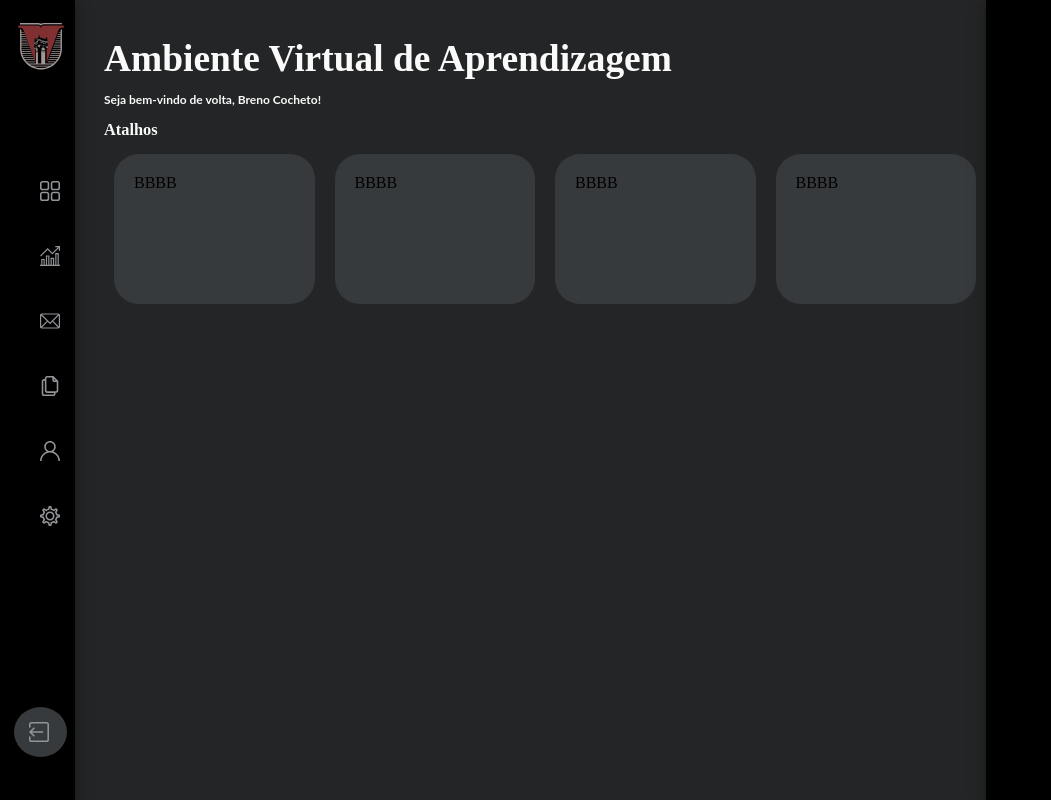
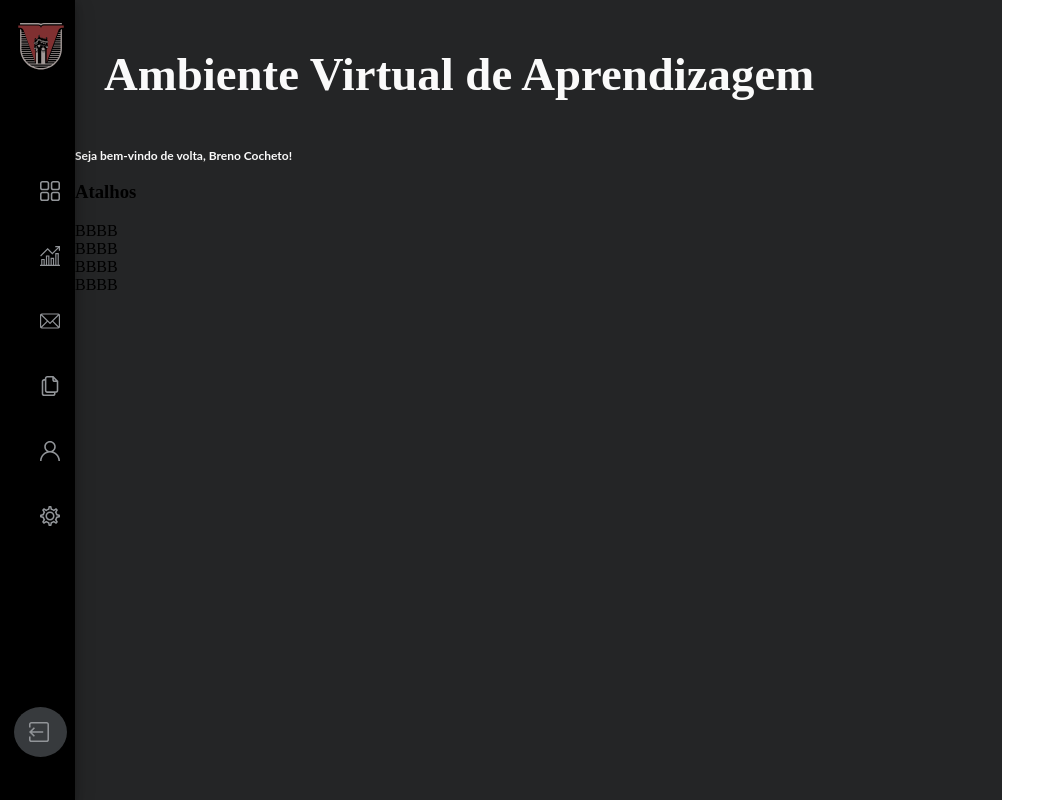
Before and after one commit to UniversidadeDeVassouras/labproginter-2020.2-BrenoCocheto-p2, a Flask app: page / in a window 1280 px wide. Shown: the whole page, without its empty margins (0-1051 px from the left). Run offline with Flask 2, Linux system fonts and the light colour scheme.

Commit message:
Update main.css

```diff
--- a/application/view/static/css/main.css
+++ b/application/view/static/css/main.css
@@ -1,20 +1,34 @@
+/** base.html **/
+
 body{
     margin: 0px;
     padding: 0px;
     display: grid;
-    grid-template-areas: "header content";
-    grid-template-columns: 75px 1fr;
+    grid-template-areas: "header content side";
+    grid-template-columns: 75px 1fr 0.3fr;
     grid-template-rows: 100vh;
 }
-
+/** valores globais **/
 :root{
     --icolor: white;
     --iheight: 20px;
     --iwidth: 20px;
     --imarginr: 18px;
     --imargint: 45px;
+
 }
 
+@font-face {
+  font-family: 'Lato';
+  src: url('../fonts/Lato.ttf') format("ttf");
+}
+
+@font-face {
+  font-family: 'Raleway';
+  src: url('../fonts/Raleway.ttf') format("ttf");
+}
+
+/**código base.html**/
 #header{
     z-index: 2;
     grid-area: header;
@@ -104,6 +118,11 @@ body{
     background-color: #242526;
 }
 
+#side{
+    background-color: black;
+    box-shadow: 0 4px 8px 0 rgba(0, 0, 0, 0.2), 0 6px 20px 0 rgba(0, 0, 0, 0.19);
+}
+
 .circular-button {
   background-color:#373A3D;
   border: none;
@@ -117,79 +136,178 @@ body{
   font-size: 16px;
   border-radius: 50%;
 }
+/** home.html **/
+/** título **/
 
-#home{
-    padding-left: 29px;
-    display: grid;
-    grid-template-areas:
-    "title help side"
-    "sub sub side"
-    "summary summary side"
-    "shortcuts shortcuts side"
-    "select select side"
-    "subjects subjects side";
-    grid-template-rows: 10vh 3vh 5vh 12vh 15vh 55vh;
-    grid-template-columns: 2fr 1fr 1fr;
-}
-
-#h-title{
-    grid-area: title;
-    font-family: "Raleway";
-    src: url("../fonts/Raleway.ttf") format("ttf");
-    color: #FAFAFA;
-    font-size: 32px;
+#h-section-title{
+    padding-top: 20px;
+    display: flex;
+    flex-direction: row;
+    flex-wrap: wrap;
+    justify-content: space-between;
 }
 
 
-#h-sub{
-    grid-area: sub;
-     font-family: "Lato";
-    src: url("../fonts/Lato.ttf") format("ttf");
+#h-title{
+    font-family: "Raleway";
     color: #FAFAFA;
-    font-size: 12px;
+    font-size: 40px;
+    font-weight: bold;
+    padding-left: 29px;
 }
 
-
-#h-help{
-    grid-area: help;
+.button-help {
+   -webkit-border-radius: 12px;
+   -moz-border-radius: 12px;
+   border-radius: 12px;
+   color: #FAFAFA;
+   font-family: "Lato";
+   font-weight: bolder;
+   font-size: 12px;
+   padding: 15px;
+   background-color: #781E20;
+   -webkit-box-shadow: 0 3px 8px 0 #000000;
+   -moz-box-shadow: 0 3px 8px 0 #000000;
+   box-shadow: 0 3px 8px 0 #000000;
+   text-decoration: none;
+   display: inline-block;
+   cursor: pointer;
+   text-align: center;
+   margin-bottom: 15px;
+   margin-right: 28px;
 }
 
-#h-summary{
-    grid-area: summary;
+/** subtitulo **/
+
+#h-sub-t{
+    display: flex;
+    flex-direction: row;
+    padding-left: 29px;
+}
+
+#h-sub{
+    font-family: "Lato";
+    font-size: 12px;
+    color: #FAFAFA;
+}
+/** atalhos **/
+
+#h-shortcuts-f{
+    display: flex;
+    flex-direction: row;
+    flex-wrap: wrap;
+    justify-content: space-around;
+    padding-top: 28.5px;
+    padding-left: 29px;
+}
+
+#h-shortcuts-title{
+    padding-left: 35px;
     font-family: "Raleway";
-    src: url("../fonts/Raleway.ttf") format("ttf");
+    font-weight: bold;
+    font-size: 14px;
     color: #FAFAFA;
+    padding-right: 100%;
+}
+
+#h-shortcuts-card{
+    background-color: #373A3D;
+    margin-top: 14px;
+    height: 110px;
+    width: 210px;
+    border-radius: 12px;
+    box-shadow: 3px 4px 7px 1px rgba(0, 0, 0, 0.43);
+    display: grid;
+    grid-template-areas: "title-s" "content-s";
+    grid-template-rows: 50% 50%;
+}
+
+#h-shortcuts-card-title{
+    grid-area: title-s;
+    margin-top: 28px;
+    margin-left: 29px;
+    font-family: "Lato";
     font-size: 14px;
+    color: #919498;
+}
 
+#h-shortcuts-card-content{
+    grid-area: content-s;
+    margin-left: 29px;
+    font-family: "Lato";
+    font-weight: bold;
+    font-size: 32px;
+    color: #FAFAFA;
 }
-#h-shortcuts{
-    grid-area: shortcuts;
+/** navbar **/
+
+#h-selector{
     display: flex;
     flex-direction: row;
     flex-wrap: nowrap;
-    align-content: space-between;
 }
 
-#h-container{
-    margin: 10px;
-    border-radius: 25px;
-    background: #373A3D;
-    padding: 20px;
-    width: 200px;
-    height: 110px;
+.midnav {
+  overflow: hidden;
 }
 
-#h-select{
-    grid-area: select;
+.midnav a {
+  float: left;
+  display: block;
+  color: #FAFAFA;
+  text-align: center;
+  font-family: "Raleway";
+  font-weight: bolder;
+  padding: 14px 16px;
+  text-decoration: none;
+  font-size: 18px;
+  border-bottom: 3px solid transparent;
+  margin-bottom: 10px;
 }
 
-#h-subjects{
-    grid-area: subjects;
+.midnav a:hover {
+  border-bottom: 3px solid #781E20;
 }
 
-#h-side{
-    z-index: 3;
-    grid-area: side;
-    background-color: black;
-     box-shadow: 0 4px 8px 0 rgba(0, 0, 0, 0.2), 0 6px 20px 0 rgba(0, 0, 0, 0.19);
+.midnav a.active {
+  border-bottom: 3px solid #781E20;
 }
+/** disciplinas **/
+
+#h-subject-f{
+    display: flex;
+    flex-wrap: wrap;
+    justify-content: space-around;
+    padding-top: 25px;
+    padding-left: 29px;
+}
+
+#h-subject-card{
+    background-color: #373A3D;
+    margin-top: 14px;
+    height: 110px;
+    width: 210px;
+    border-radius: 12px;
+    box-shadow: 3px 4px 7px 1px rgba(0, 0, 0, 0.43);
+    display: grid;
+    grid-template-areas: "title-s2" "content-s2";
+    grid-template-rows: 50% 50%;
+}
+
+#h-subject-card-title{
+    grid-area: title-s2;
+    margin-top: 28px;
+    margin-left: 29px;
+    font-family: "Lato";
+    font-size: 14px;
+    color: #919498;
+}
+
+#h-subject-card-content{
+    grid-area: content-s2;
+    margin-left: 29px;
+    font-family: "Lato";
+    font-weight: bold;
+    font-size: 32px;
+    color: #FAFAFA;
+}
```
